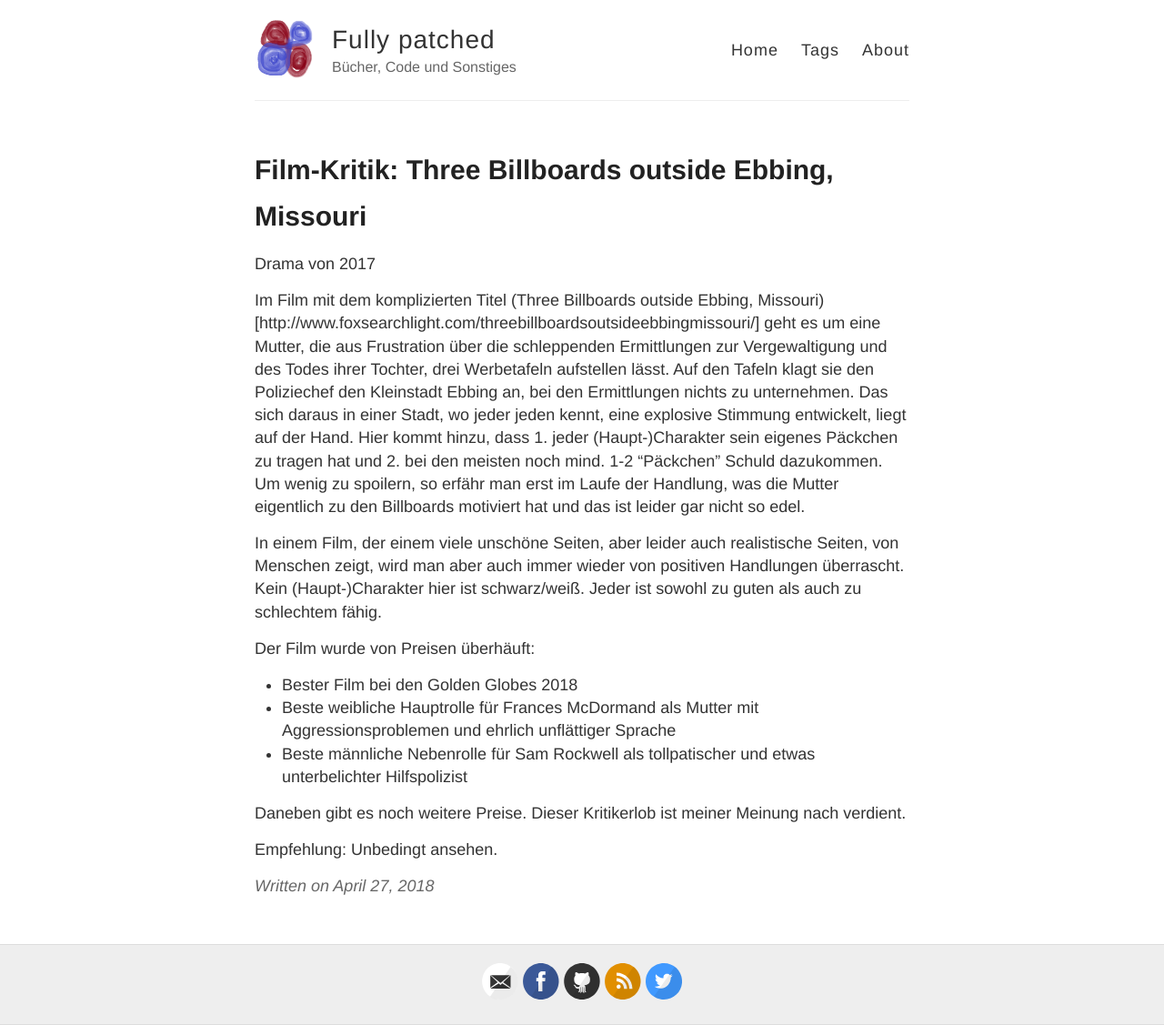
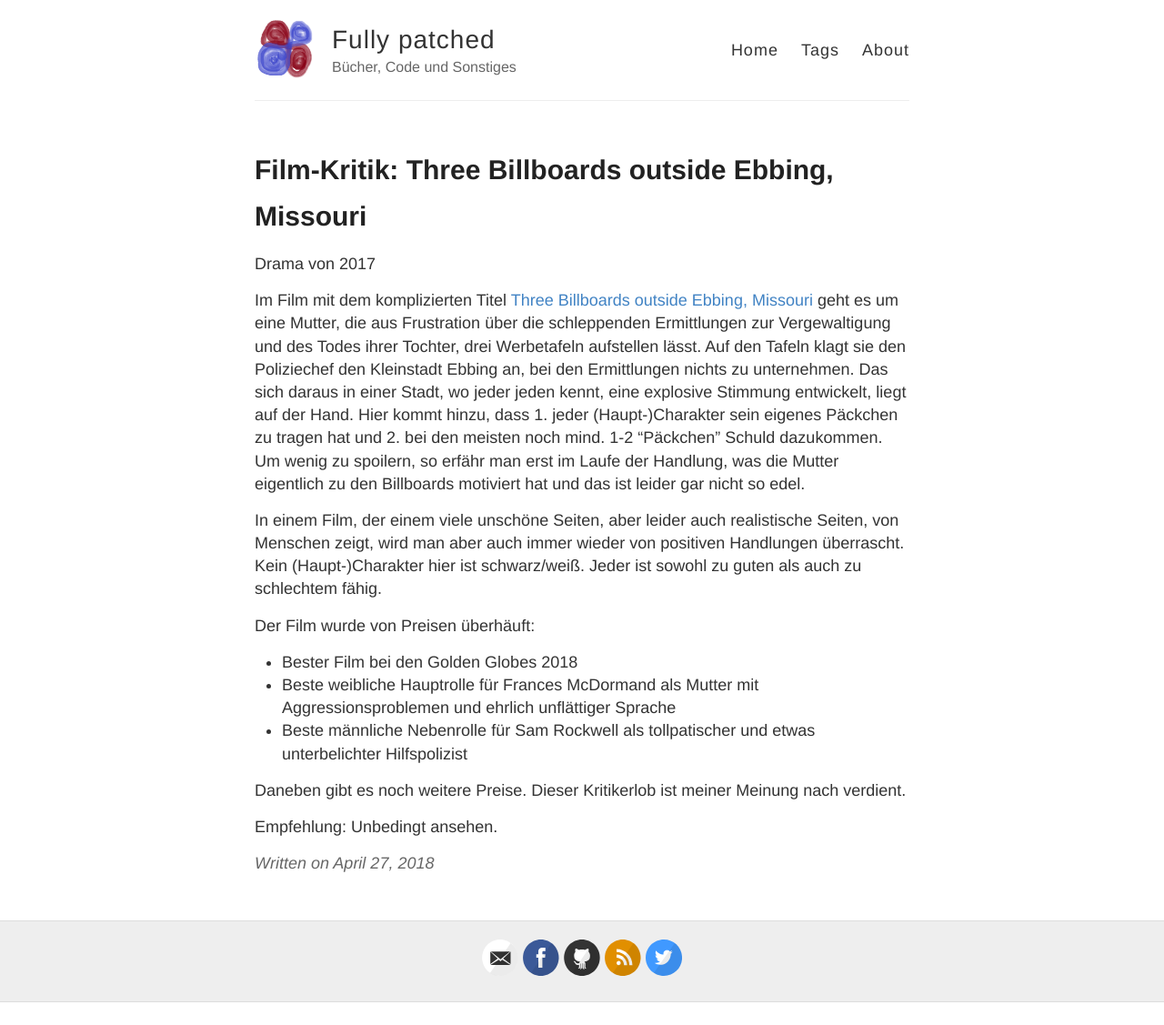
Before and after one commit to msuesskraut/msuesskraut.github.io, a Jekyll site: the page built from _posts/2018-04-27-Three_billboards_outside_ebbing_missouri.md, in a window 1280 px wide. Shown: the whole page at 91% size. Built offline with Jekyll 4.4.1, drawn with Linux system fonts in a browser that asks for light colours; after the commit the page ends 1102 px from its top, so only the background shows below that.

Commit message:
fixed link in post

```diff
--- a/_posts/2018-04-27-Three_billboards_outside_ebbing_missouri.md
+++ b/_posts/2018-04-27-Three_billboards_outside_ebbing_missouri.md
@@ -7,7 +7,7 @@ tags: [movie, fiction, drama]
 
 Drama von 2017
 
-Im Film mit dem komplizierten Titel (Three Billboards outside Ebbing, Missouri)[http://www.foxsearchlight.com/threebillboardsoutsideebbingmissouri/] geht es um eine Mutter, die aus Frustration über die schleppenden Ermittlungen zur Vergewaltigung und des Todes ihrer Tochter, drei Werbetafeln aufstellen lässt. Auf den Tafeln klagt sie den Poliziechef den Kleinstadt Ebbing an, bei den Ermittlungen nichts zu unternehmen. Das sich daraus in einer Stadt, wo jeder jeden kennt, eine explosive Stimmung entwickelt, liegt auf der Hand. Hier kommt hinzu, dass 1. jeder (Haupt-)Charakter sein eigenes Päckchen zu tragen hat und 2. bei den meisten noch mind. 1-2 "Päckchen" Schuld dazukommen. Um wenig zu spoilern, so erfähr man erst im Laufe der Handlung, was die Mutter eigentlich zu den Billboards motiviert hat und das ist leider gar nicht so edel.
+Im Film mit dem komplizierten Titel [Three Billboards outside Ebbing, Missouri](http://www.foxsearchlight.com/threebillboardsoutsideebbingmissouri/) geht es um eine Mutter, die aus Frustration über die schleppenden Ermittlungen zur Vergewaltigung und des Todes ihrer Tochter, drei Werbetafeln aufstellen lässt. Auf den Tafeln klagt sie den Poliziechef den Kleinstadt Ebbing an, bei den Ermittlungen nichts zu unternehmen. Das sich daraus in einer Stadt, wo jeder jeden kennt, eine explosive Stimmung entwickelt, liegt auf der Hand. Hier kommt hinzu, dass 1. jeder (Haupt-)Charakter sein eigenes Päckchen zu tragen hat und 2. bei den meisten noch mind. 1-2 "Päckchen" Schuld dazukommen. Um wenig zu spoilern, so erfähr man erst im Laufe der Handlung, was die Mutter eigentlich zu den Billboards motiviert hat und das ist leider gar nicht so edel.
 
 In einem Film, der einem viele unschöne Seiten, aber leider auch realistische Seiten, von Menschen zeigt, wird man aber auch immer wieder von positiven Handlungen überrascht. Kein (Haupt-)Charakter hier ist schwarz/weiß. Jeder ist sowohl zu guten als auch zu schlechtem fähig.
 
```
